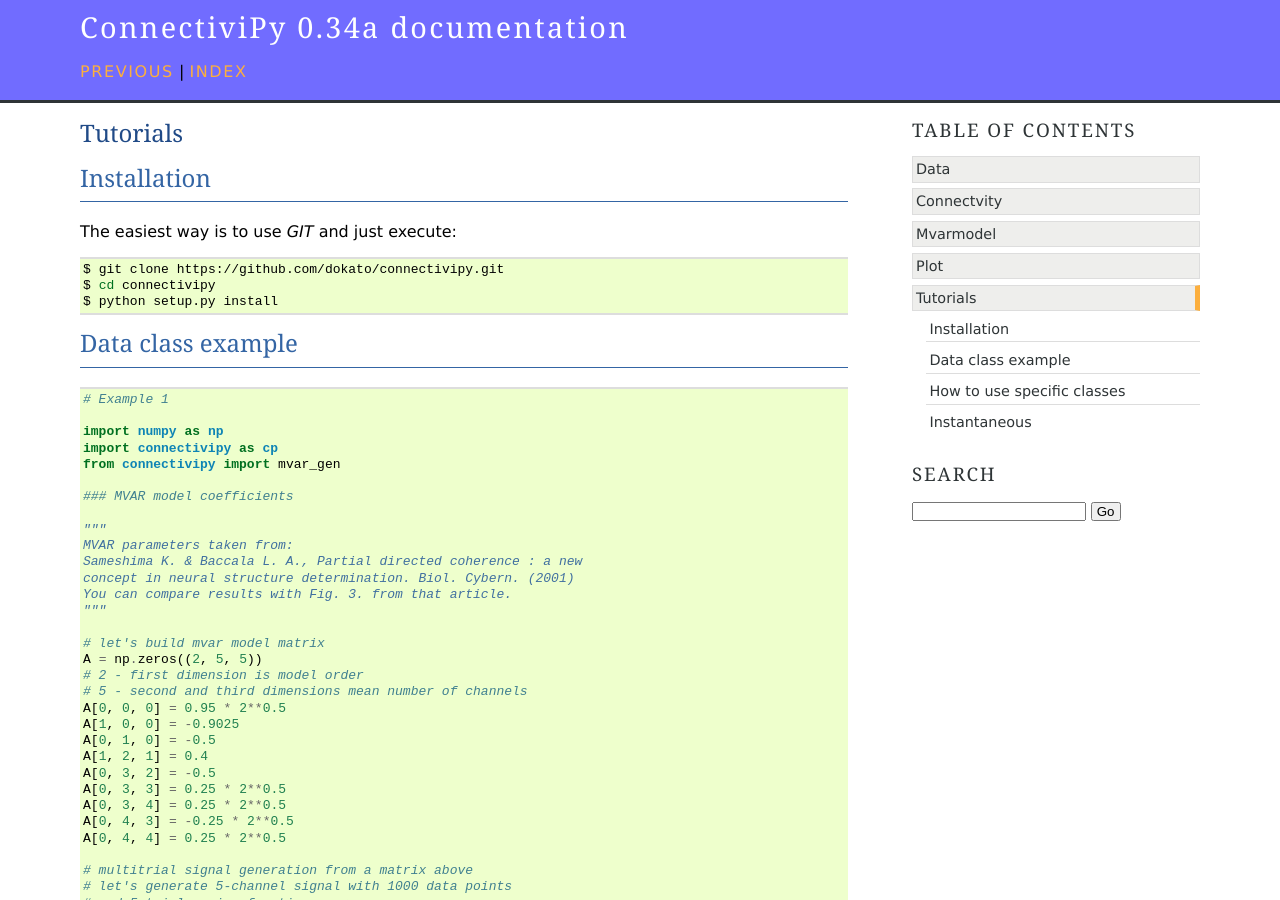
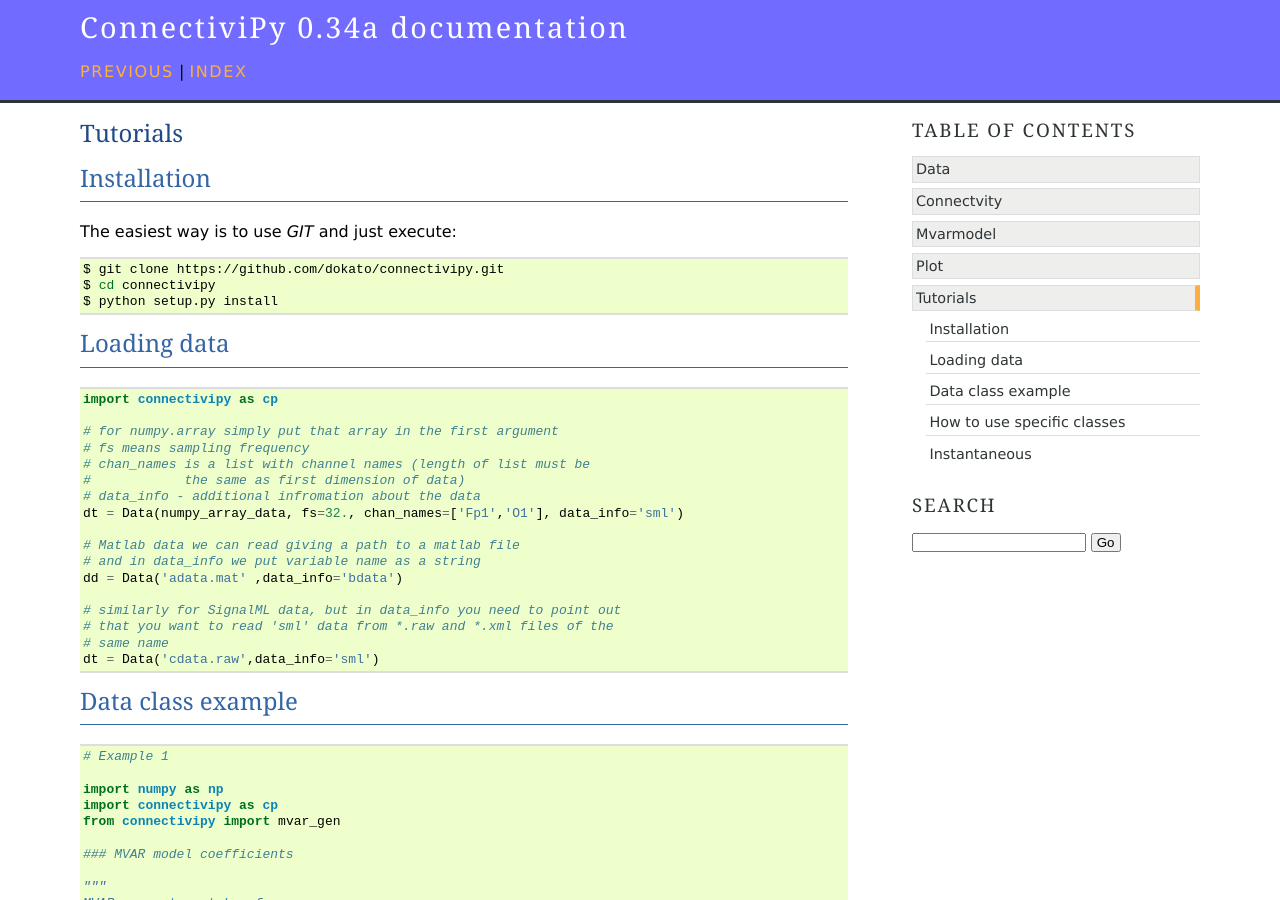
Before and after one commit to dokato/connectivipy, a Sphinx documentation site: the page built from doc/tutorial.rst, in a window 1280 px wide and 900 px high. Built offline with Sphinx 7.4.7, drawn with Linux system fonts in a browser that asks for light colours.

Commit message:
loading improved

```diff
--- a/doc/tutorial.rst
+++ b/doc/tutorial.rst
@@ -13,6 +13,29 @@
     $ git clone https://github.com/dokato/connectivipy.git
     $ cd connectivipy
     $ python setup.py install
+
+Loading data
+########
+
+.. code-block:: python
+
+    import connectivipy as cp
+
+    # for numpy.array simply put that array in the first argument
+    # fs means sampling frequency
+    # chan_names is a list with channel names (length of list must be
+    #            the same as first dimension of data)
+    # data_info - additional infromation about the data
+    dt = Data(numpy_array_data, fs=32., chan_names=['Fp1','O1'], data_info='sml')
+
+    # Matlab data we can read giving a path to a matlab file
+    # and in data_info we put variable name as a string
+    dd = Data('adata.mat' ,data_info='bdata')
+
+    # similarly for SignalML data, but in data_info you need to point out
+    # that you want to read 'sml' data from *.raw and *.xml files of the
+    # same name
+    dt = Data('cdata.raw',data_info='sml')
 
 Data class example
 ########
```
Also changed, not shown: README.md (+5 -0 lines), 3 other files.
